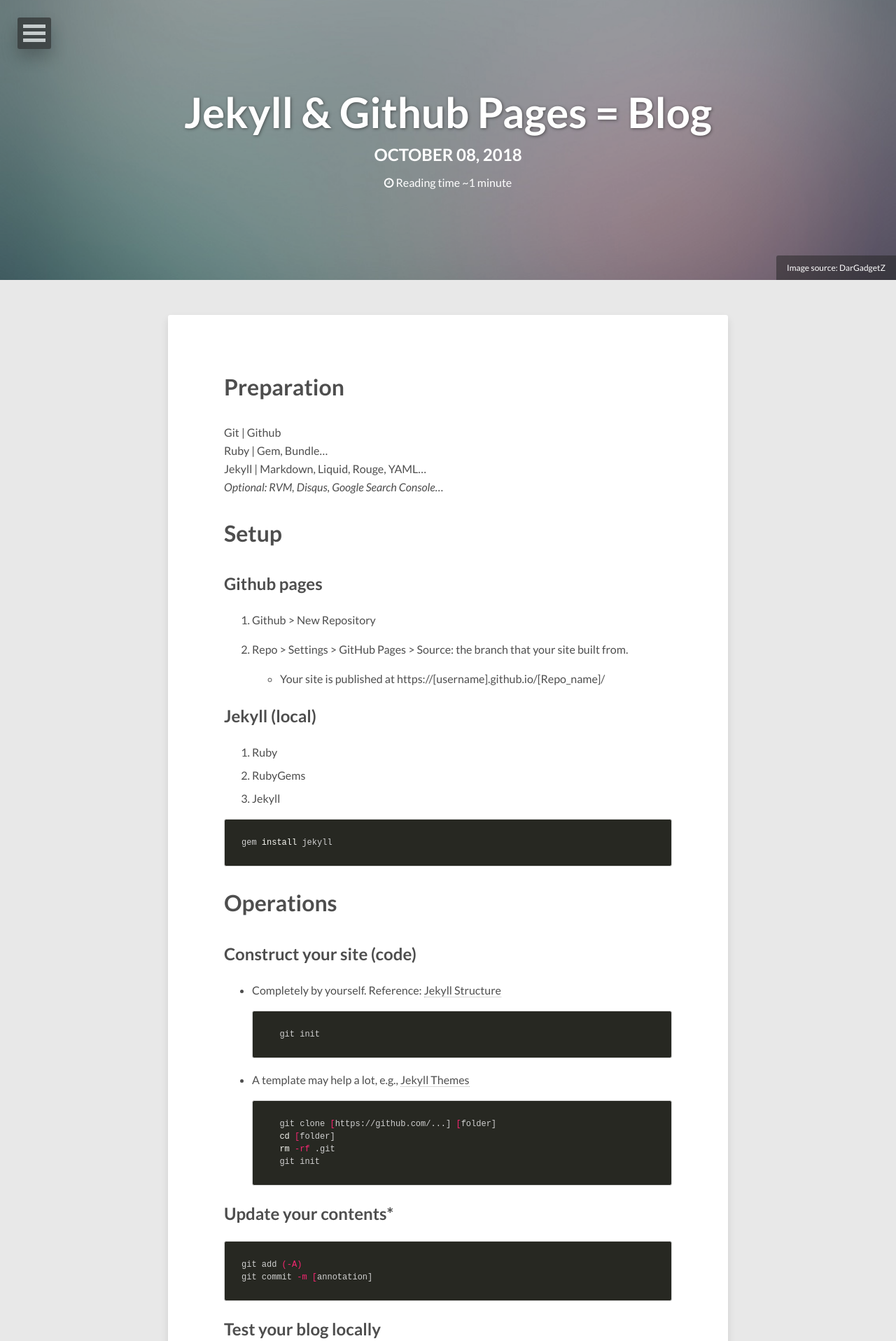
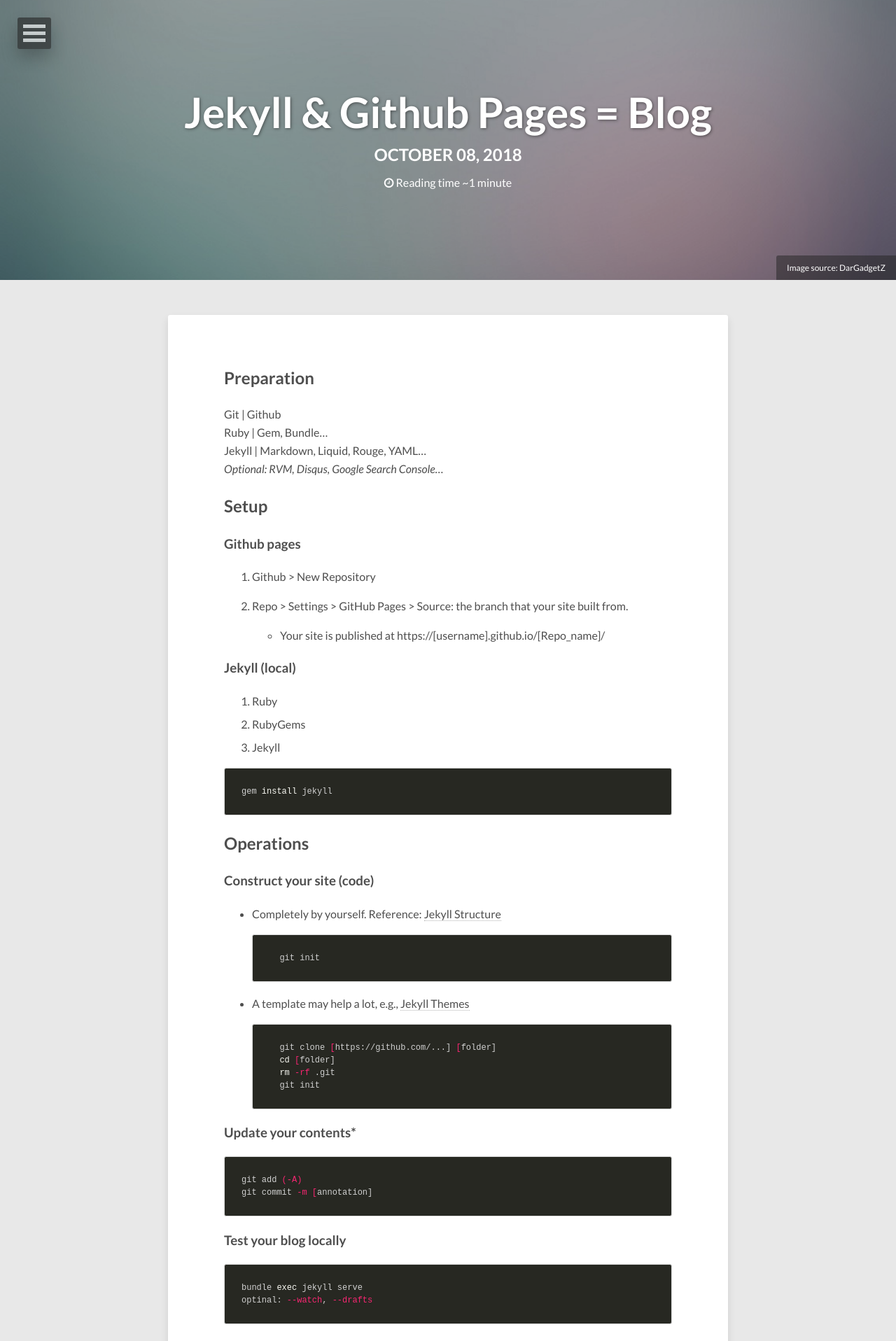
Before and after one commit to E0HYL/BLOG-OF-E0, a Jekyll site: the page built from _posts/2018-10-8-jekyll-blog.md, in a window 1280 px wide. Shown: the top 1916 px of the page at 70% size. Built offline with Jekyll 4.4.1, drawn with Linux system fonts in a browser that asks for light colours; nearby versions of some CDN libraries; comment, search, counter and statistics services are not loaded.

Commit message:
modify the size of each headline

````diff
--- a/_posts/2018-10-8-jekyll-blog.md
+++ b/_posts/2018-10-8-jekyll-blog.md
@@ -10,21 +10,21 @@
   creditlink: http://www.dargadgetz.com/ios-7-abstract-wallpaper-pack-for-iphone-5-and-ipod-touch-retina/
 ---
 
-# Preparation
+## Preparation
 Git | Github<br>
 Ruby | Gem, Bundle...<br>
 Jekyll | Markdown, Liquid, Rouge, YAML...<br>
 *Optional: RVM, Disqus, Google Search Console...*
 
-# Setup
+## Setup
 
-## Github pages
+### Github pages
 1. Github > New Repository
 2. Repo > Settings > GitHub Pages > Source: the branch that your site built from.
 
 	* Your site is published at https://[username].github.io/[Repo_name]/
 
-## Jekyll (local)
+### Jekyll (local)
 1. Ruby
 2. RubyGems
 3. Jekyll
@@ -33,9 +33,9 @@
 gem install jekyll
 ```
 
-# Operations
+## Operations
 
-## Construct your site (code)
+### Construct your site (code)
 * Completely by yourself. Reference: [Jekyll Structure](https://www.jekyll.com.cn/docs/structure/)
 
 	```shell
@@ -50,17 +50,17 @@
 	git init
 	```
 
-## Update your contents*
+### Update your contents*
 ```shell
 git add (-A)
 git commit -m [annotation]
 ```
-## Test your blog locally
+### Test your blog locally
 ```shell
 bundle exec jekyll serve
 optinal: --watch, --drafts
 ```
-## Publish your blog / posts*
+### Publish your blog / posts*
 ```shell
 git remote add origin git@github.com:[...].git
 git push -u origin master (-f)
@@ -69,21 +69,21 @@
 *\* A good editor may help a lot, e.g., VS Code :-)*
 
 
-# Other Notes
-## 1. Markdown
+## Other Notes
+### 1. Markdown
 	A lightweight markup language.
 	Syntax(CN DOC): https://markdown-zh.readthedocs.io/en/latest/
 
-## 2. Liquid
+### 2. Liquid
 	An template language written in Ruby.
 	Syntax(CN DOC): https://liquid.bootcss.com/
 
-## 3. [Hilighter (for hekyll)](https://blog.csdn.net/qiujuer/article/details/50419279)
+### 3. [Hilighter (for hekyll)](https://blog.csdn.net/qiujuer/article/details/50419279)
     Rouge
 		List of supported languages and lexers:
 		https://github.com/jneen/rouge/wiki/List-of-supported-languages-and-lexers
 
-# Cheat Sheet
+## Cheat Sheet
 
 > Just for my own blog. So skip this part as you like.
 
@@ -91,25 +91,25 @@
 	<img src="{{site.url}}/images/myblog.png" alt="">
 </figure>
 
-## Navigation Links
+### Navigation Links
 To add additional links in the drop down menu edit `_data/navigation.yml`. (External links will open in a new window.)
 
-## Posts (YAML)
+### Posts (YAML)
 
-### Layout
+#### Layout
 `_layouts/`<br>
 1. page: `404.md`, `about.md`<br>
 2. post-index: `index.html`, `tags/index.html`, `posts/index.html`<br>
 3. post: `[xx-xx-xx]-[title].md`
 
-### Image
+#### Image
 `feature`: inner background for the head.`_layouts/posts.html`<br>
 
 * `credit`, `credit-link`: Image source
 
 `entry`: shown on the index page.`index.html`
 
-## Truncate
+### Truncate
 `index.html`: to abstract each post, add
 
 ```liquid
````
